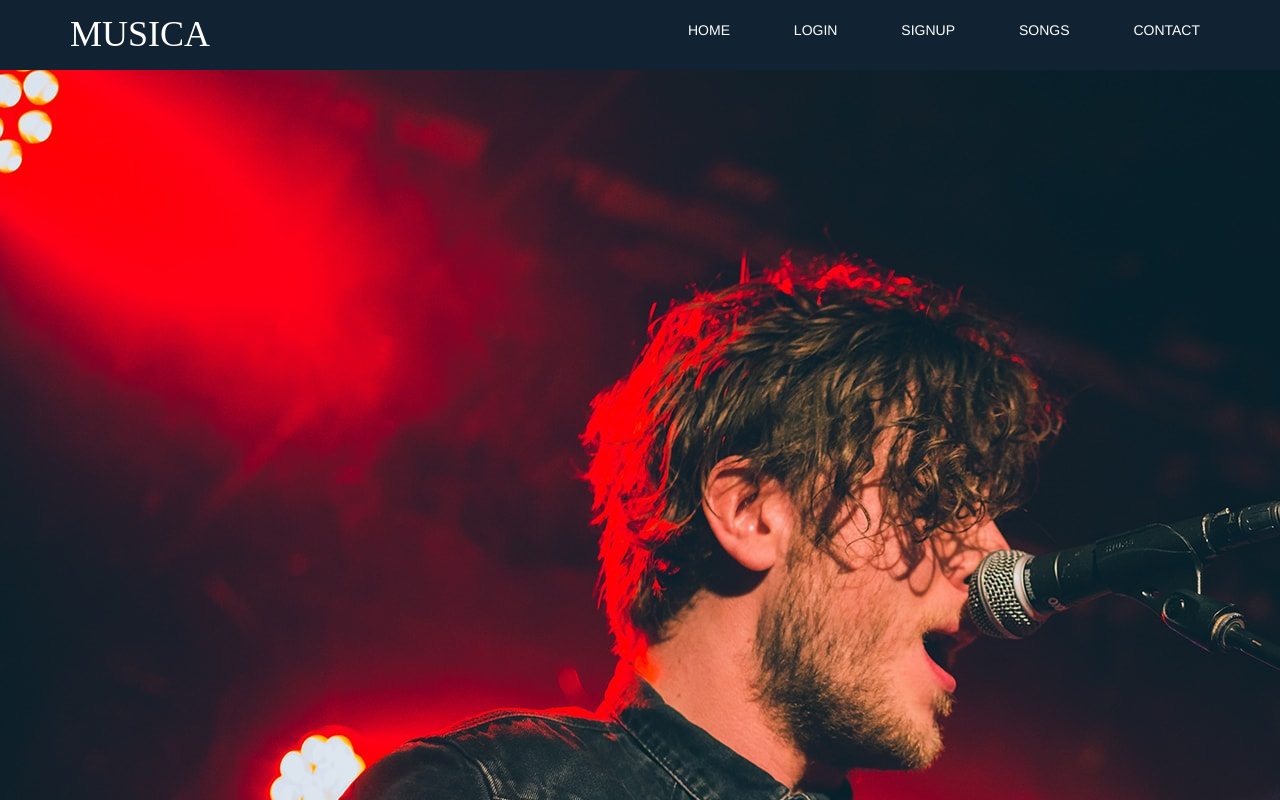
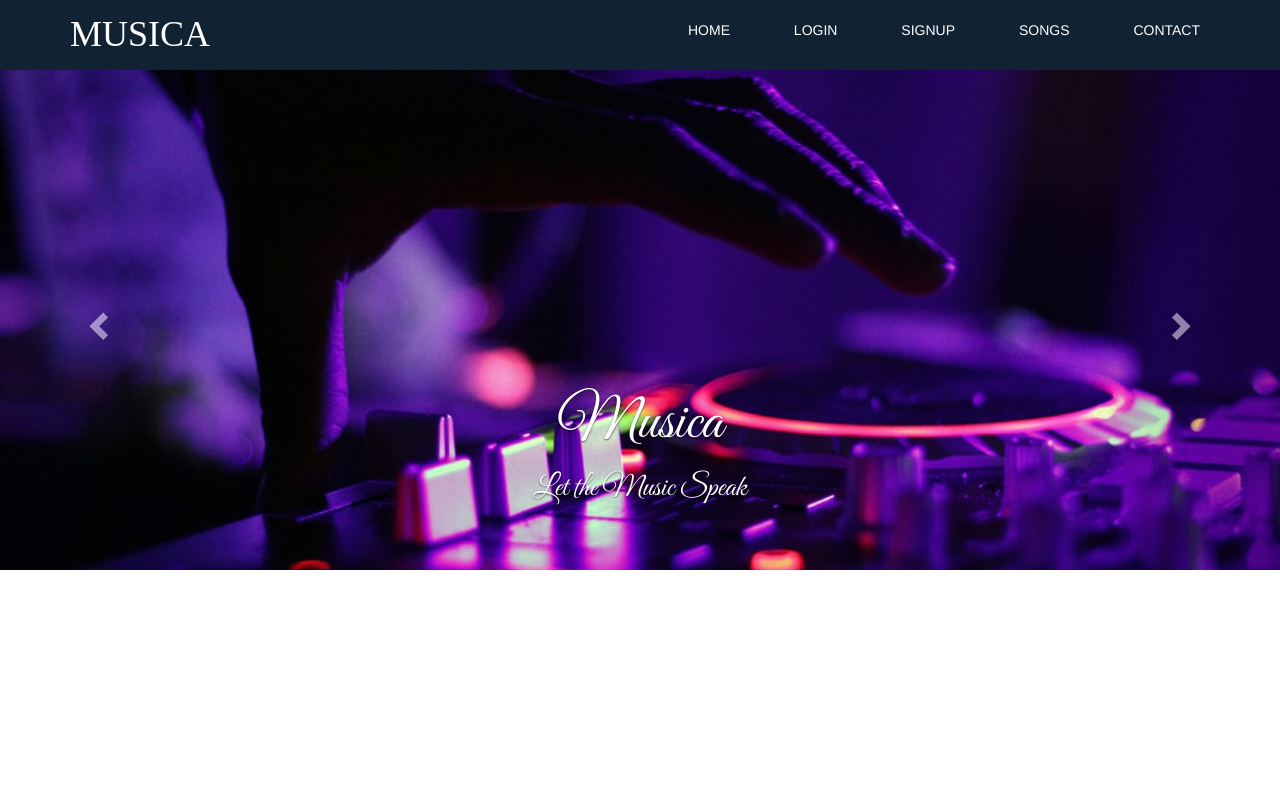
Before and after one commit to amit1884/music-shop, a PHP site: page /home.php in a window 1280 px wide. Run offline with PHP 8.4, Linux system fonts and the light colour scheme; some libraries are stand-ins or nearby versions.

Commit message:
crousel added

```diff
--- a/contact.php
+++ b/contact.php
@@ -3,6 +3,11 @@ include_once 'header.php';
 ?>
 <link href="https://fonts.googleapis.com/css?family=Great+Vibes&display=swap" rel="stylesheet">
 <!-- <body style = "background-image:url('img/blog-img/bg-9.jpg');"> -->
+<style>
+ body{
+    background-image:url('img/bg-img/bg-2.jpg');
+}  </style>
+<body>
 <div class="contact">
 <img src= "img/bg-img/breadcumb4.jpg" class  ="breadcumb">
 <center><h1 class="musica-btn contact-head">CONTACT</h1></center>
--- a/home.php
+++ b/home.php
@@ -2,6 +2,52 @@
 include_once 'header.php';
 ?>
 
+<link rel="stylesheet" type="text/css" href="https://maxcdn.bootstrapcdn.com/bootstrap/3.3.1/css/bootstrap.min.css">
+<link href='https://fonts.googleapis.com/css?family=Lato' rel='stylesheet' type='text/css'>
+<link href="https://fonts.googleapis.com/css?family=Great+Vibes&display=swap" rel="stylesheet">
+    <div id="carouselFade" class="carousel slide carousel-fade" data-ride="carousel">
+        <!-- Wrapper for slides -->
+        <div class="carousel-inner" role="listbox">
+            <div class="item active">
+                <div class="carousel-caption">
+                  <h3>Musica</h3>
+                  <p>Let the Music Speak</p>
+                </div>
+            </div>
+            <div class="item">
+                <div class="carousel-caption">
+                  <h3>" Without music, life would be a mistake "</h3>
+                  <p>Friedrich Nietzsche</p>
+                </div>
+            </div>
+            <div class="item">
+                <div class="carousel-caption">
+                  <h3>" Music is moonlight in the gloomy night of life "</h3>
+                  <p>Jean Paul</p>
+                </div>
+            </div>
+        </div>
+
+        <!-- Controls -->
+        <a class="left carousel-control" href="#carouselFade" role="button" data-slide="prev">
+            <span class="glyphicon glyphicon-chevron-left" aria-hidden="true"></span>
+            <span class="sr-only">Previous</span>
+        </a>
+        <a class="right carousel-control" href="#carouselFade" role="button" data-slide="next">
+            <span class="glyphicon glyphicon-chevron-right" aria-hidden="true"></span>
+            <span class="sr-only">Next</span>
+        </a>
+    </div>
+    <!-- jQuery (necessary for Bootstrap's JavaScript plugins) -->
+    <script src="https://ajax.googleapis.com/ajax/libs/jquery/1.11.1/jquery.min.js"></script>
+    <!-- Include all compiled plugins (below), or include individual files as needed -->
+    <script src="https://maxcdn.bootstrapcdn.com/bootstrap/3.3.1/js/bootstrap.min.js"></script>
+
+
+
+<script type = "text/javascript">
+$('#carouselFade').carousel();
+</script>
 <?php
 include_once 'footer.php';
 ?>
--- a/login.php
+++ b/login.php
@@ -2,7 +2,12 @@
 include_once 'header.php';
 include_once 'includes/dbh.inc.php';
 ?>
+<style>
+ body{
+    background-image:url('img/bg-img/bg-4.jpg');
+}  </style>
  <br><br><br><br><br>
+ <body>
         <div class="container-fluid">
             <div class="row">
                 <div class= "col-md-4 col-sm-12"></div>
--- a/signup.php
+++ b/signup.php
@@ -1,6 +1,11 @@
 <?php
 include_once 'header.php';
 ?>
+<style>
+ body{
+    background-image:url('img/bg-img/bg-9.jpg');
+}  </style>
+<body>
 <br><br><br><br>
         <div class="container-fluid">
             <div class="row">
--- a/song.php
+++ b/song.php
@@ -2,6 +2,12 @@
 include_once 'header.php';
 ?>
 <!-- <link rel ="stylesheet" href= "style1.css"> -->
+<style>
+ body{
+    background-image:url('img/bg-img/bg-1.jpg');
+    overflow:hidden;
+}  </style>
+<body>
 <br><br><br><br>
 <div class = "row">
     <div class= "col-md-3 col-sm-12"></div>
--- a/style.css
+++ b/style.css
@@ -1,7 +1,7 @@
 
-body{
+/* body{
     background-image:url("img/bg-img/bg-2.jpg");
-}
+} */
 
 /*navbar*/
 
@@ -96,6 +96,99 @@ nav ul li:hover{
     }
 
 }
+
+
+/*crousel*/
+  .carousel-fade .carousel-inner .item {
+    opacity: 0;
+    transition-property: opacity;
+  }
+
+  .carousel-fade .carousel-inner .active {
+    opacity: 1;
+  }
+
+  .carousel-fade .carousel-inner .active.left,
+  .carousel-fade .carousel-inner .active.right {
+    left: 0;
+    opacity: 0;
+    z-index: 1;
+  }
+
+  .carousel-fade .carousel-inner .next.left,
+  .carousel-fade .carousel-inner .prev.right {
+    opacity: 1;
+  }
+
+  .carousel-fade .carousel-control {
+    z-index: 2;
+  }
+  @media all and (transform-3d), (-webkit-transform-3d) {
+      .carousel-fade .carousel-inner > .item.next,
+      .carousel-fade .carousel-inner > .item.active.right {
+        opacity: 0;
+        -webkit-transform: translate3d(0, 0, 0);
+                transform: translate3d(0, 0, 0);
+      }
+      .carousel-fade .carousel-inner > .item.prev,
+      .carousel-fade .carousel-inner > .item.active.left {
+        opacity: 0;
+        -webkit-transform: translate3d(0, 0, 0);
+                transform: translate3d(0, 0, 0);
+      }
+      .carousel-fade .carousel-inner > .item.next.left,
+      .carousel-fade .carousel-inner > .item.prev.right,
+      .carousel-fade .carousel-inner > .item.active {
+        opacity: 1;
+        -webkit-transform: translate3d(0, 0, 0);
+                transform: translate3d(0, 0, 0);
+      }
+  }
+  .carousel-caption {
+      text-shadow: 0 1px 4px rgba(0,0,0,.9);
+    font-size:30px;
+    font-family: 'Great Vibes', cursive;
+  }
+  .carousel-caption h3 {
+    font-size: 60px;
+    font-family: 'Great Vibes', cursive;
+  }
+  .carousel-caption:hover{
+    color: #cc1573;
+    transform:scale(0.7);
+
+  }
+      html,
+      body,
+      .carousel,
+      .carousel-inner,
+      .carousel-inner .item {
+        height: 500px;
+      }
+      .item:nth-child(1) {
+        background: url('img/blog-img/1.jpg');
+    background-size: cover;
+    background-position: center center;
+    background-repeat: no-repeat;
+      }
+
+      .item:nth-child(2) {
+        background: url('img/blog-img/2.jpg');
+    background-size: cover;
+    background-position: center center;
+    background-repeat: no-repeat;
+      }
+
+      .item:nth-child(3) {
+        background: url('img/blog-img/3.jpg');
+    background-size: cover;
+    background-position: center center;
+    background-repeat: no-repeat;
+      }
+
+
+
+/*crousel ends*/
     .musica-btn
     {
         background: #cc1573;
@@ -165,7 +258,7 @@ nav ul li:hover{
     background:transparent;
     /* margin:3px; */
     padding:10px;
-    border:1px solid #cc1573;
+    /* border:1px solid #cc1573; */
     border-radius:8px;
 }
 .sign h2{
```
